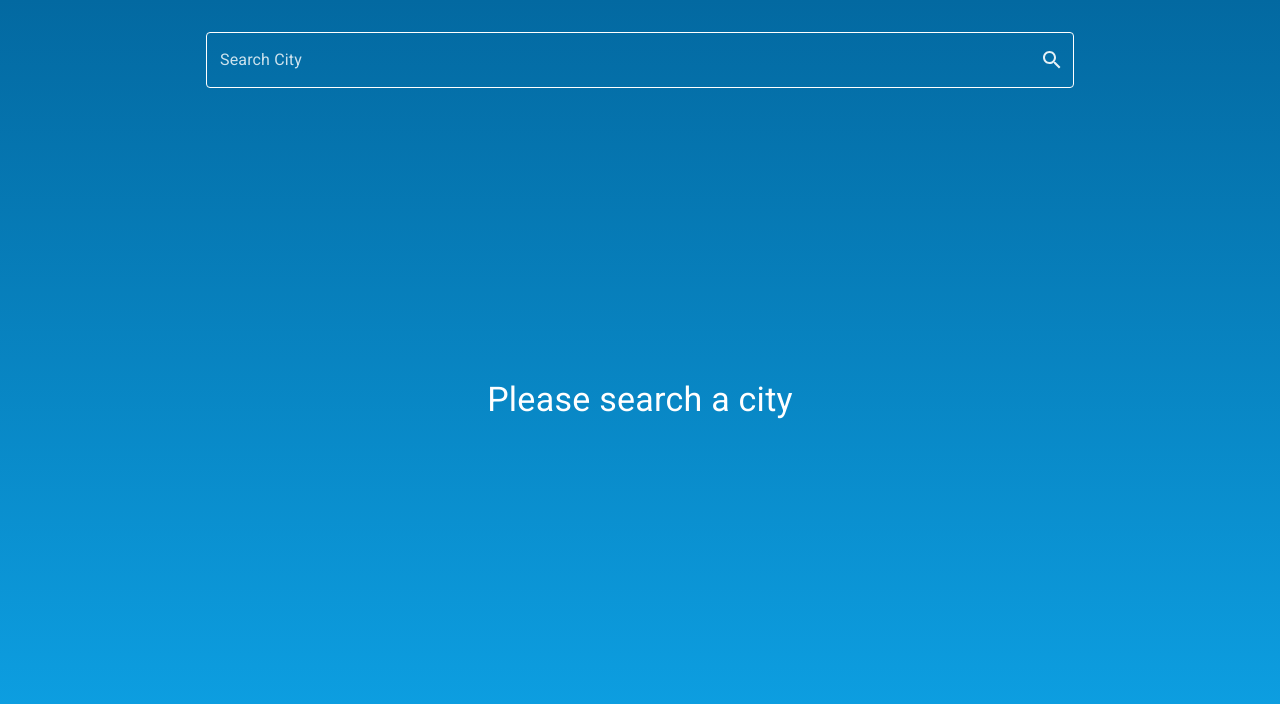
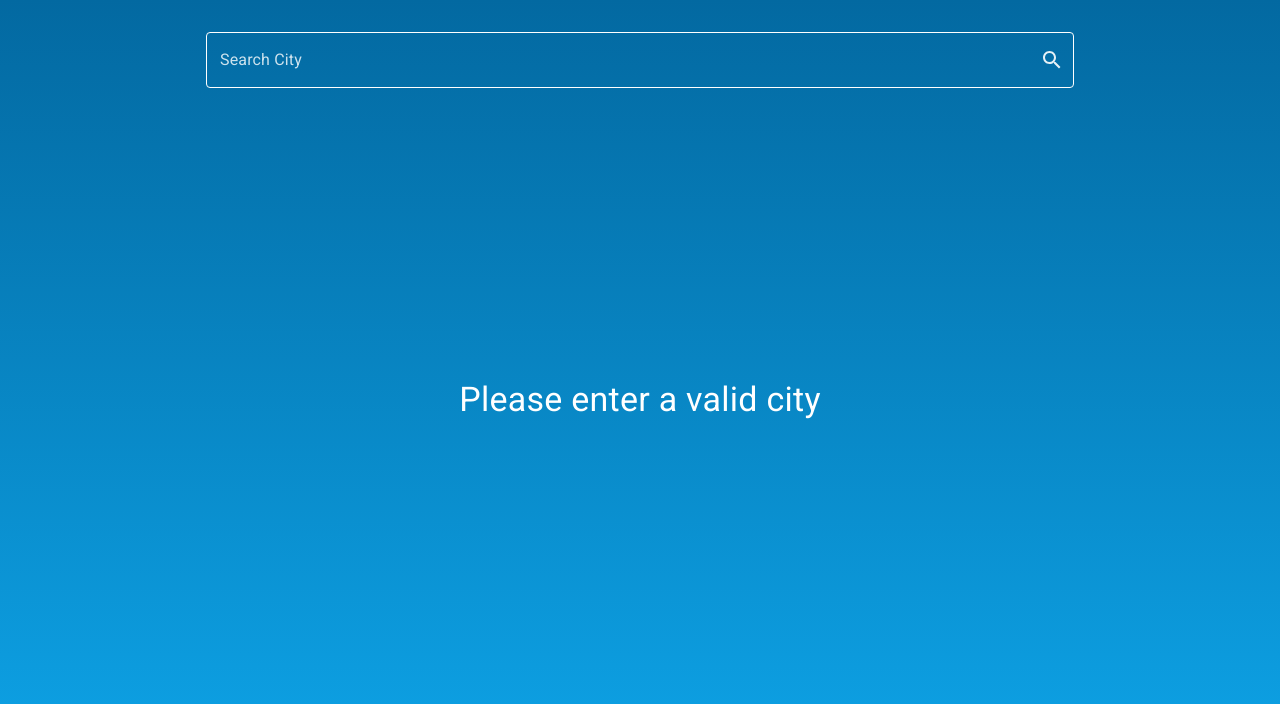
Before and after one commit to snmsaj/Open-Weather-App, a Next.js app: page / in a window 1280 px wide. Shown: the top 704 px of the page. Built offline with nearby package versions, Linux system fonts and the light colour scheme.

Commit message:
created cypress user journey

```diff
--- a/pages/index.tsx
+++ b/pages/index.tsx
@@ -81,7 +81,7 @@ export default function Home() {
               variant='h4'
               sx={{ textAlign: "center", color: "white" }}
             >
-              Please search a city
+              Please enter a valid city
             </Typography>
           </div>
         ) : null}
```
Also changed, not shown: 1 other file (tests, documents, lock files or other folders).
